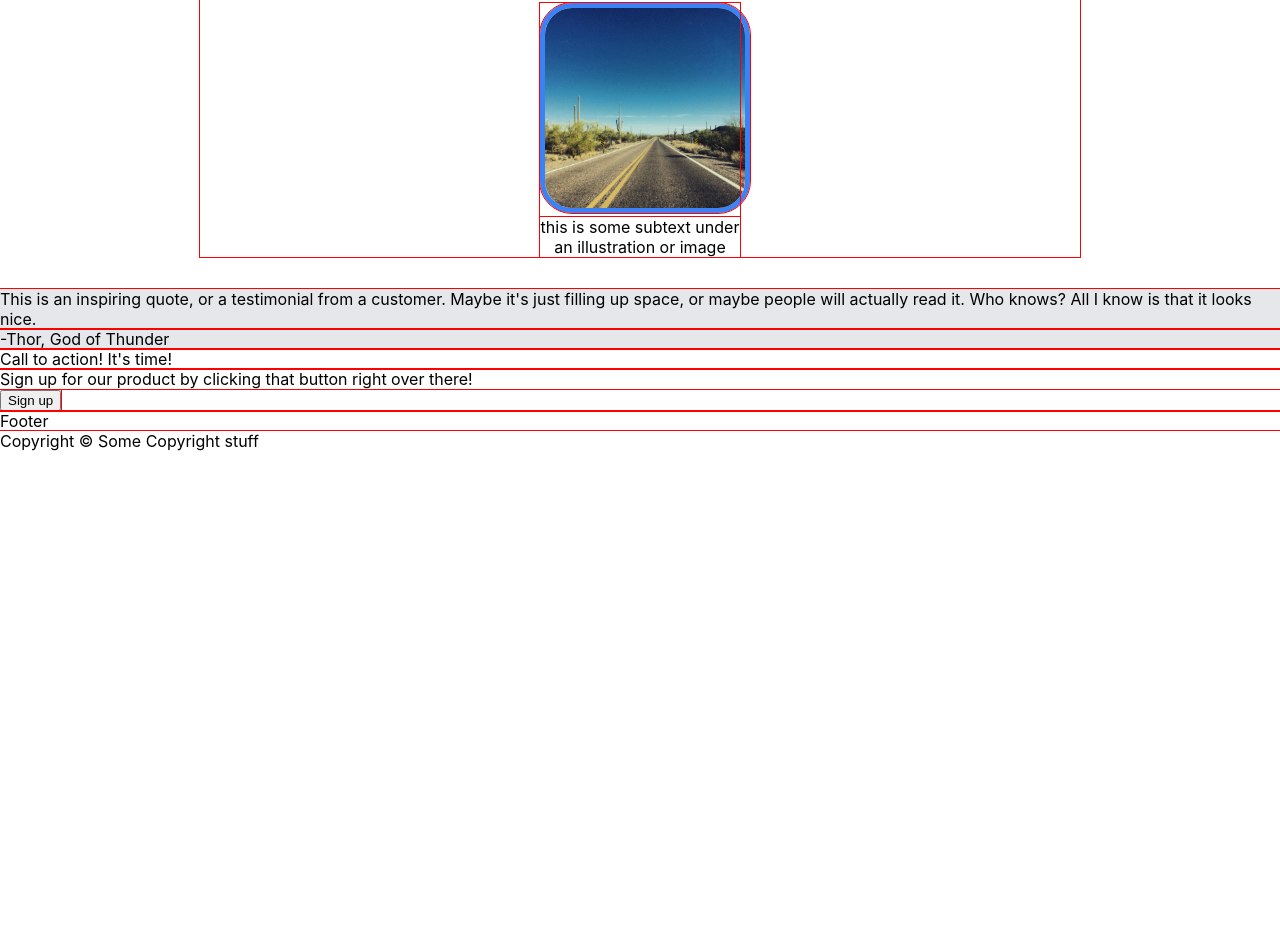
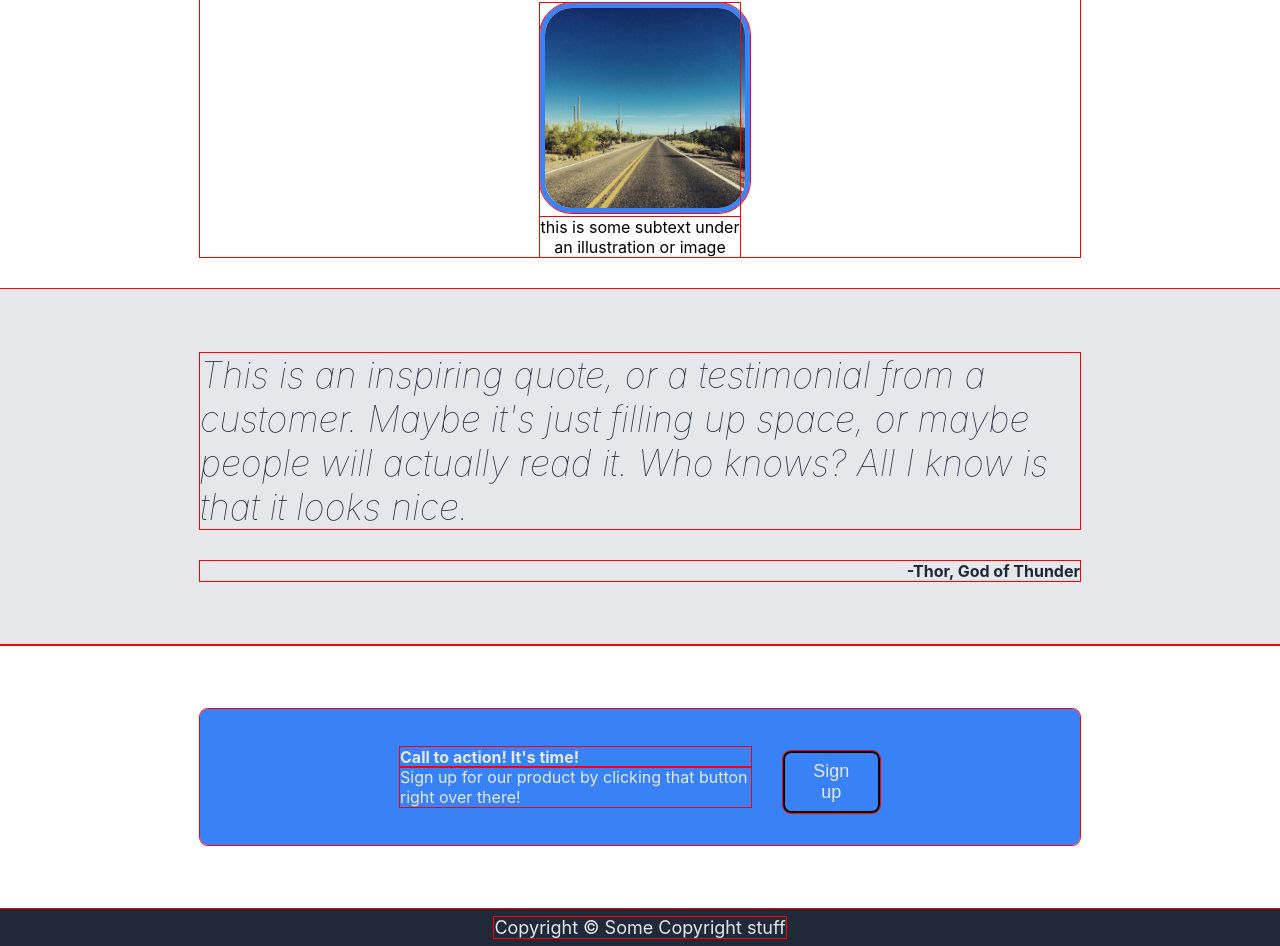
Before and after one commit to ManuSuhonen/Odin-Landing-Page, a plain HTML site: page index.html in a window 1280 px wide. Shown: the part 1124-2070 px from the top of the page. Before the commit the page ends 1575 px from the top, so only its background shows below. Drawn offline with Linux system fonts and the light colour scheme.

Commit message:
Completed styling.

```diff
--- a/index.html
+++ b/index.html
@@ -20,9 +20,9 @@
     <div class="one">
         <div>
             <p class="hero">This website is awesome</p>
-            <p class="subtext">This website has some subtext that goes here under the main title. It's a smaller font and the color is
-                lower
-                contrast</p>
+            <p class="subtext">This website has some subtext that goes here under the main title. It's a smaller font
+                and the color is lower contrast
+            </p>
             <button type="button">Sign up</button>
         </div>
 
@@ -53,21 +53,29 @@
     </div>
 
     <div class="three">
-        <p>This is an inspiring quote, or a testimonial from a customer. Maybe it's just filling up space, or maybe
+        <p class="quote">This is an inspiring quote, or a testimonial from a customer. Maybe it's just filling up space,
+            or maybe
             people will actually read it. Who knows? All I know is that it looks nice.
         </p>
-        <p>-Thor, God of Thunder</p>
+        <p class="author">-Thor, God of Thunder</p>
     </div>
 
     <div class="four">
-        <p>Call to action! It's time!</p>
-        <p>Sign up for our product by clicking that button right over there!</p>
-        <button type="button">Sign up</button>
+        <div class="blue-region">
+
+            <div class="info">
+                <p class="action">Call to action! It's time!</p>
+                <p>Sign up for our product by clicking that button right over there!</p>
+            </div>
+
+            <button type="button">Sign up</button>
+        </div>
     </div>
 
-    <div class="footer">Footer
+    <div class="footer">
         <p>Copyright © Some Copyright stuff</p>
     </div>
+
 </body>
 
 </html>
--- a/styles.css
+++ b/styles.css
@@ -98,7 +98,6 @@ p {
         }
 
         button {
-            font-family: Roboto, sans-serif;
             font-size: var(--hero-sec-header-text-size);
             border: none;
             border-radius: 8px;
@@ -154,6 +153,66 @@ p {
 
 .three {
     background: var(--quote-bg-color);
+    padding: 64px var(--left-right-padding);
+
+    .quote {
+        font-size: var(--quote-font-size);
+        font-style: var(--quote-font-style);
+        font-weight: var(--quote-font-weight);
+        color: var(--quote-font-color);
+        margin-bottom: 32px;
+    }
+
+    .author {
+        text-align: end;
+        font-weight: var(--info-font-weight);
+        color: var(--info-font-color);
+
+    }
+
+}
+
+.four {
+    padding: 64px var(--left-right-padding);
+
+    .blue-region {
+        display: flex;
+        justify-content: space-between;
+        padding: 32px var(--left-right-padding);
+        border-radius: 8px;
+        background: var(--button-color);
+        color: var(--hero-sec-header-text-color);
+        align-items: center;
+        gap: 32px;
+
+        .action {
+            font-weight: var(--info-font-weight);
+        }
+
+        button {
+            font-size: var(--hero-sec-header-text-size);
+            border-style: solid;
+            border-radius: 8px;
+            background: var(--button-color);
+            color: var(--hero-sec-header-text-color);
+            padding: 8px 24px;
+            margin-top: 10px;
+        }
+
+    }
+}
+
+.footer {
+    display: flex;
+    /* height: 70px; */
+    padding: 8px var(--left-right-padding);
+    background-color: var(--dark-bg-color);
+    justify-content: center;
+
+    p {
+        font-size: var(--hero-sec-header-text-size);
+        color: var(--hero-sec-header-text-color);
+    }
 }
 
 
```
